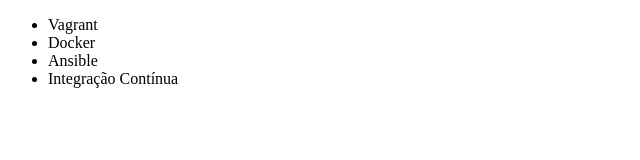
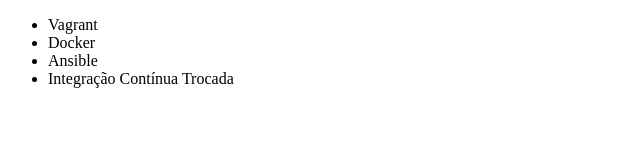
Before and after one commit to JardelM/alura-git, a plain HTML site: page index.html in a window 1280 px wide. Shown: the full height of the page, 0-640 px from the left. Drawn offline with Linux system fonts and the light colour scheme.

Commit message:
Titulo trocado

```diff
--- a/index.html
+++ b/index.html
@@ -9,7 +9,7 @@
         <li>Vagrant</li>
         <li>Docker</li>
         <li>Ansible</li>
-        <li>Integração Contínua</li>
+        <li>Integração Contínua Trocada</li>
     </ul>
 </body>
 </html>
```
